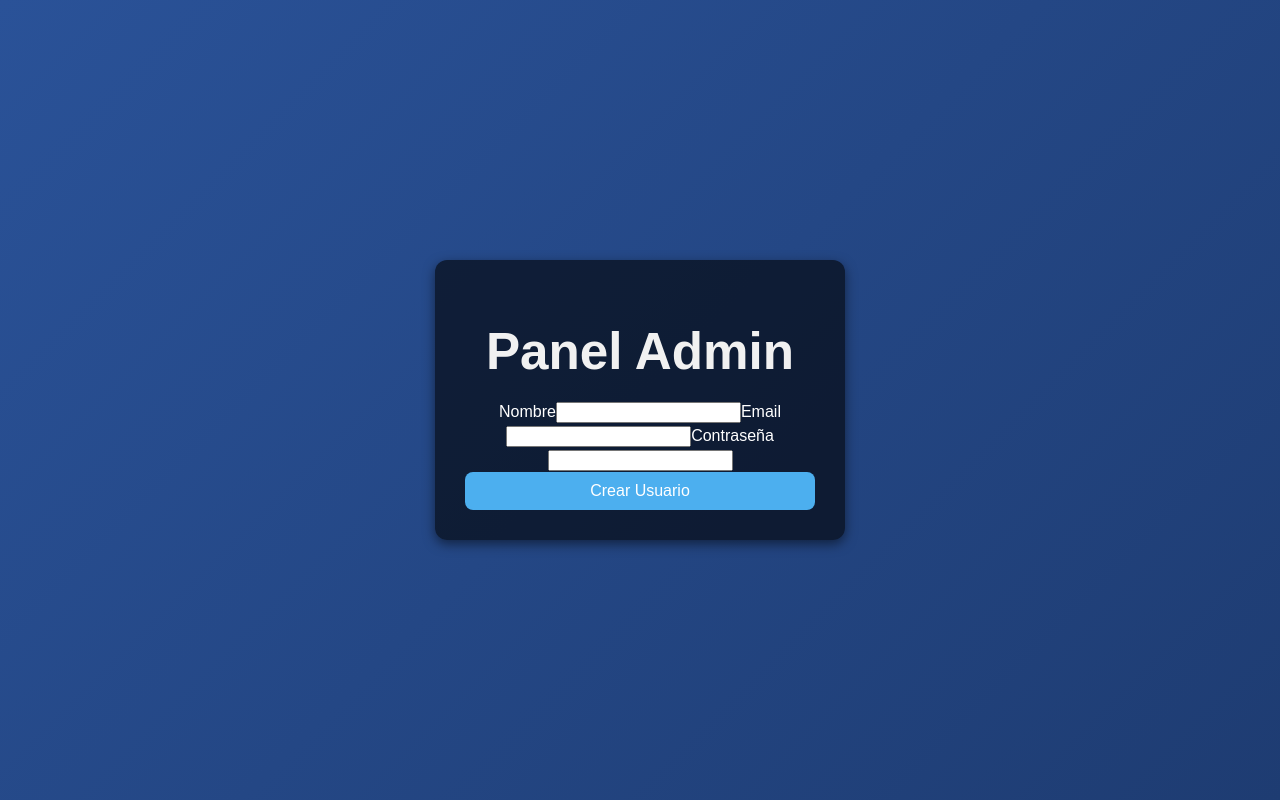
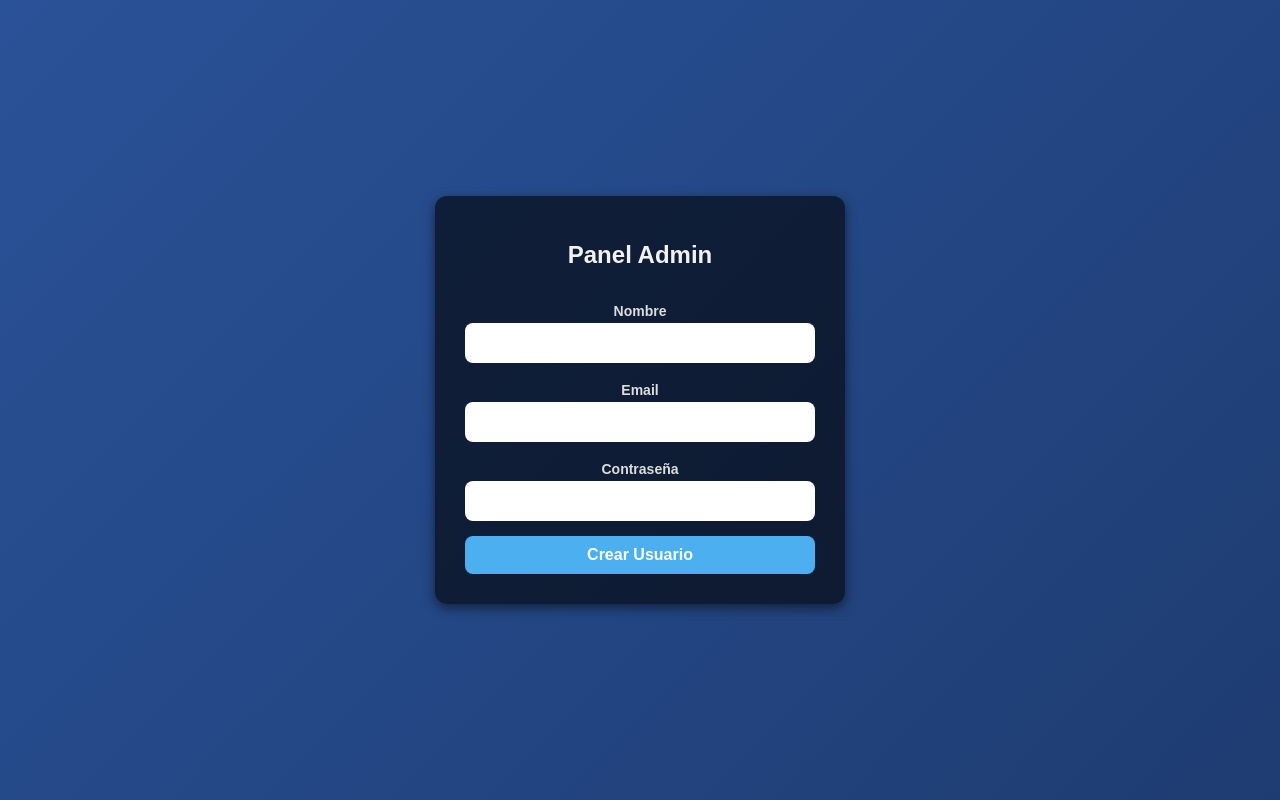
Before and after one commit to SantiagoBurzolino/AGBD-SantiBurzolino, a React (Vite) app in the folder Proyecto/proyectoHuertas/: page /admin-home in a window 1280 px wide. Built offline with nearby package versions, Linux system fonts and the light colour scheme.

Commit message:
hice mas estetico los home y proximamente hacer el redireccionamiento

```diff
--- /dev/null
+++ b/Proyecto/proyectoHuertas/src/components/home/HomeAdmin.css
@@ -0,0 +1,88 @@
+/* Fondo de la página */
+body {
+  margin: 0;
+  font-family: Arial, sans-serif;
+  background: linear-gradient(135deg, #2a5298, #1e3c72);
+  color: #fff;
+  height: 100vh;
+  display: flex;
+  align-items: center;
+  justify-content: center;
+}
+
+/* Contenedor principal */
+.home-container {
+  background: rgba(0, 0, 0, 0.7);
+  padding: 40px 30px;
+  border-radius: 15px;
+  box-shadow: 0 6px 16px rgba(0, 0, 0, 0.6);
+  width: 400px;
+  text-align: center;
+}
+
+/* Título */
+.home-container h1 {
+  margin-bottom: 25px;
+  color: #f1f1f1;
+  font-size: 24px;
+}
+
+/* Formulario */
+form {
+  display: flex;
+  flex-direction: column;
+  width: 100%;
+}
+
+/* Labels */
+form label {
+  text-align: left;
+  margin: 10px 0 5px;
+  font-weight: bold;
+  font-size: 14px;
+  color: #ddd;
+}
+
+/* Inputs */
+form input {
+  width: 100%;
+  padding: 12px;
+  border-radius: 8px;
+  border: none;
+  outline: none;
+  margin-bottom: 15px;
+  font-size: 14px;
+  box-sizing: border-box;
+  transition: all 0.3s ease;
+}
+
+/* Efecto al seleccionar input */
+form input:focus {
+  border: 2px solid #4cafef;
+  background-color: #222;
+  color: #fff;
+}
+
+/* Botón */
+form button {
+  padding: 12px;
+  background: linear-gradient(135deg, #4caf50, #2e8b57);
+  border: none;
+  border-radius: 8px;
+  color: white;
+  font-size: 16px;
+  font-weight: bold;
+  cursor: pointer;
+  transition: background 0.3s ease;
+}
+
+form button:hover {
+  background: linear-gradient(135deg, #368fde, #2a5298);
+}
+
+/* Mensaje */
+.home-container p {
+  margin-top: 15px;
+  font-size: 14px;
+  font-weight: bold;
+}
--- a/Proyecto/proyectoHuertas/src/components/home/Home.css
+++ b/Proyecto/proyectoHuertas/src/components/home/HomeUser.css
@@ -19,6 +19,10 @@ body {
   box-shadow: 0 4px 12px rgba(0, 0, 0, 0.5);
   width: 350px;
   text-align: center;
+  display: flex;
+  flex-direction: column;
+  align-items: center;
+  gap: 10px;
 }
 
 /* Título de la página de inicio */
@@ -33,7 +37,7 @@ body {
   margin-top: 10px;
 }
 
-/* Botón de navegación o acción */
+/* Botón de acción */
 .home-container button {
   width: 100%;
   padding: 10px;
--- a/Proyecto/proyectoHuertas/src/components/home/homeAdmin.jsx
+++ b/Proyecto/proyectoHuertas/src/components/home/homeAdmin.jsx
@@ -1,5 +1,5 @@
 import { useState } from "react";
-import "./Home.css"; // Importamos los estilos
+import "./HomeAdmin.css"; // Importamos los estilos
 
 function AdminHome() {
   const [nombre, setNombre] = useState("");
@@ -33,27 +33,44 @@ function AdminHome() {
     <div className="home-container">
       <h1>Panel Admin</h1>
       <form onSubmit={handleCrearUsuario}>
-        <label>Nombre</label>
+        <div>
+            <div>
+                <label htmlFor="name" className={""}>Nombre</label>
                 <input
                 type="text"
+                id="name"
                 value={nombre}
                 onChange={(e) => setNombre(e.target.value)}
                 required
                 />
-        <label>Email</label>
+            </div>
+        </div>
+        <div>
+            <div>
+                <label htmlFor="email">Email</label>
                 <input
                 type="email"
+                id="email"
                 value={email}
                 onChange={(e) => setEmail(e.target.value)}
                 required
                 />
-        <label>Contraseña</label>
+            </div>
+        </div>
+
+        <div>
+            <div>
+                <label htmlFor="password">Contraseña</label>
                 <input
                 type="password"
+                id="password"
                 value={password}
                 onChange={(e) => setPassword(e.target.value)}
                 required
                 />
+            </div>
+        </div>
+
         <button type="submit">Crear Usuario</button>
       </form>
 
--- a/Proyecto/proyectoHuertas/src/components/home/homeUser.jsx
+++ b/Proyecto/proyectoHuertas/src/components/home/homeUser.jsx
@@ -1,4 +1,4 @@
-import "./Home.css"; // Importamos los estilos
+import "./HomeUser.css"; // Importamos los estilos
 
 function HomeUser() {
   return (
@@ -6,6 +6,7 @@ function HomeUser() {
       <h1>Bienvenido a la Huerta</h1>
       <p>Aquí podrás ver tus aportes y participar en actividades.</p>
       <button>Ver Aportes</button>
+      <button>Realizar Aporte</button>
     </div>
   );
 }
```
Lines whose indentation alone changed are shown as unchanged.
